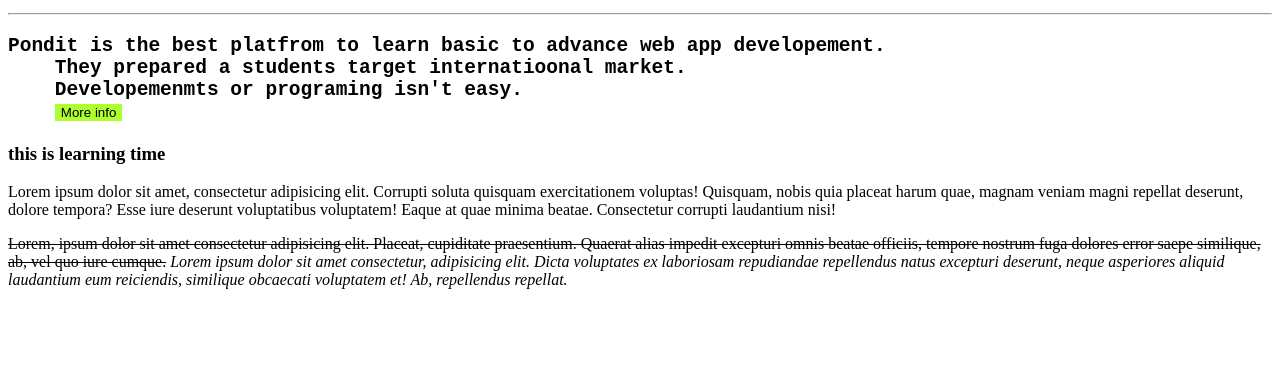
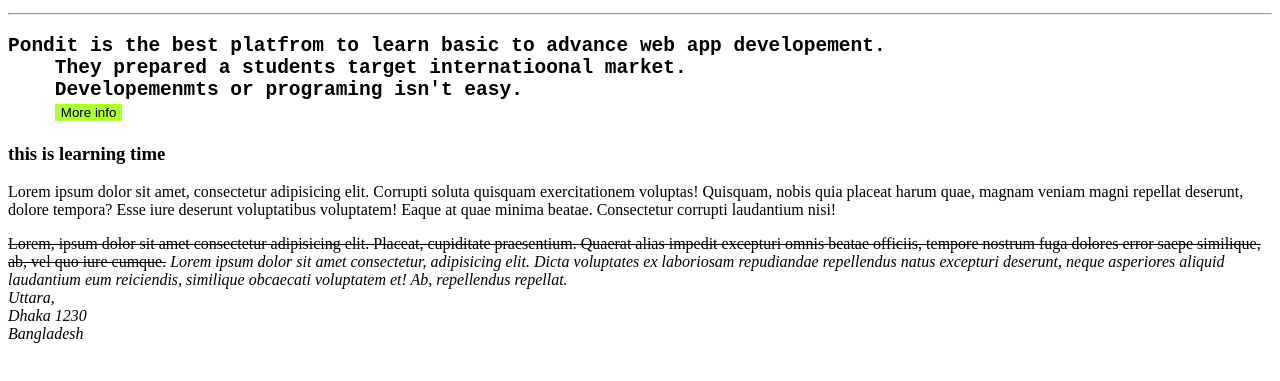
Before and after one commit to AsifSazid/fd-b1, a plain HTML site: page index4.html in a window 1280 px wide. Shown: the part 155-536 px from the top of the page. Drawn offline with Linux system fonts and the light colour scheme.

Commit message:
address tag changes

```diff
--- a/index4.html
+++ b/index4.html
@@ -22,5 +22,10 @@
     <p>Lorem ipsum dolor sit amet, consectetur adipisicing elit. Corrupti soluta quisquam exercitationem voluptas! Quisquam, nobis quia placeat harum quae, magnam veniam magni repellat deserunt, dolore tempora? Esse iure deserunt voluptatibus voluptatem! Eaque at quae minima beatae. Consectetur corrupti laudantium nisi!</p>
     <del>Lorem, ipsum dolor sit amet consectetur adipisicing elit. Placeat, cupiditate praesentium. Quaerat alias impedit excepturi omnis beatae officiis, tempore nostrum fuga dolores error saepe similique, ab, vel quo iure cumque.</del>
     <i>Lorem ipsum dolor sit amet consectetur, adipisicing elit. Dicta voluptates ex laboriosam repudiandae repellendus natus excepturi deserunt, neque asperiores aliquid laudantium eum reiciendis, similique obcaecati voluptatem et! Ab, repellendus repellat.</i>
+    <address>Uttara,<br>
+    Dhaka 1230<br>
+    Bangladesh
+
+    </address>
 </body>
 </html>
```
